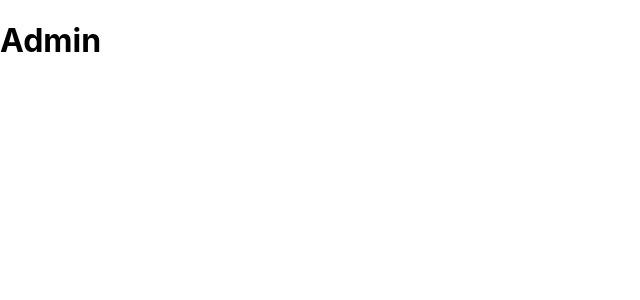
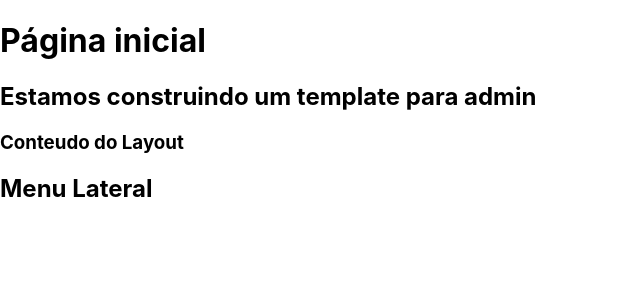
Before and after one commit to Vanderllee/vdee-admin, a Next.js app: page / in a window 1280 px wide. Shown: the top 300 px of the page, without its empty margins (0-640 px from the left). Built offline with nearby package versions, Linux system fonts and the light colour scheme.

Commit message:
added components struture to project

```diff
--- /dev/null
+++ b/src/components/Content.tsx
@@ -0,0 +1,15 @@
+import { ReactNode } from "react"
+
+type ContentProps = {
+    children: ReactNode;
+}
+
+export default function Content({children}: ContentProps ) {
+    return (
+        <div className ={`
+            flex flex-col mt-7
+        `}>
+            { children }
+        </div>
+    )
+}
--- /dev/null
+++ b/src/components/template/AsideMenu.tsx
@@ -0,0 +1,9 @@
+
+
+export default function AsideMenu() {
+    return (
+        <aside>
+            <h1>Menu Lateral</h1>
+        </aside>
+    )
+}
--- /dev/null
+++ b/src/components/template/Header.tsx
@@ -0,0 +1,14 @@
+import Title from './Title';
+
+type HeaderProps = {
+    title: string;
+    subtitle: string;
+}
+
+export default function Header({ title, subtitle }: HeaderProps) {
+    return (
+        <div>
+            <Title title={title} subtitle={subtitle}/>
+        </div>
+    )
+}
--- /dev/null
+++ b/src/components/template/Layout.tsx
@@ -0,0 +1,25 @@
+import { ReactNode } from "react";
+
+import Header from "./Header";
+import Content from "../Content";
+import AsideMenu from "./AsideMenu";
+
+
+
+type LayoutProps = {
+    title: string;
+    subtitle: string;
+    children?: ReactNode;
+}
+
+export default function Layout({title, subtitle, children}: LayoutProps) {
+    return (
+        <div>
+            <Header title={ title } subtitle={ subtitle }/>
+            <Content>
+                { children }
+            </Content>
+            <AsideMenu />
+        </div>
+    )
+}
--- /dev/null
+++ b/src/components/template/Title.tsx
@@ -0,0 +1,24 @@
+
+
+type TitleProps = {
+    title: string;
+    subtitle: string;
+}
+
+export default function Title({ title, subtitle }: TitleProps) {
+    return (
+        <div>
+            <h1 className = {`
+
+            `}
+            >{ title }</h1>
+
+            <h2 className = {`
+
+
+            `}
+
+            >{ subtitle }</h2>
+        </div>
+    )
+}
--- a/src/pages/index.tsx
+++ b/src/pages/index.tsx
@@ -1,13 +1,9 @@
+import Layout from "../components/template/Layout";
 
 export default function Home() {
   return (
-    <div className={
-      ` h-screen
-        flex justify-center items-center
-        bg-gradient-to-r from-green-500 to-blue-500     `
-    }
-    >
-      <h1>Admin</h1>
-    </div>
+   <Layout title={'Página inicial'} subtitle={'Estamos construindo um template para admin'}>
+     <h3>Conteudo do Layout</h3>
+   </Layout>
   )
 }
--- a/tsconfig.json
+++ b/tsconfig.json
@@ -1,6 +1,6 @@
 {
   "compilerOptions": {
-    "target": "es5",
+    "target": "es6",
     "lib": [
       "dom",
       "dom.iterable",
```
